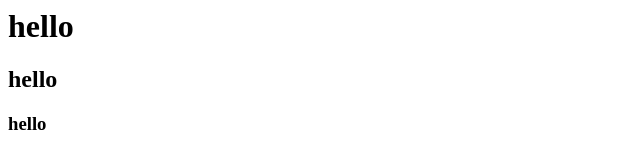
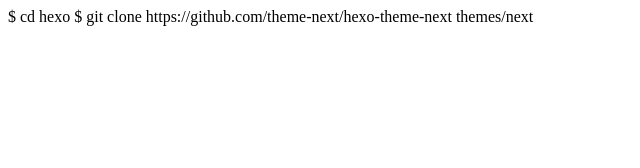
Before and after one commit to VAherggoooooo/VAherggoooooo.github.io, a plain HTML site: page index.html in a window 1280 px wide. Shown: the whole page, without its empty margins (0-640 px from the left). Drawn offline with Linux system fonts and the light colour scheme.

Commit message:
Update index.html

```diff
--- a/index.html
+++ b/index.html
@@ -1,3 +1,2 @@
-<h1>hello</h1>
-<h2>hello</h2>
-<h3>hello</h3>
+$ cd hexo
+$ git clone https://github.com/theme-next/hexo-theme-next themes/next
```
